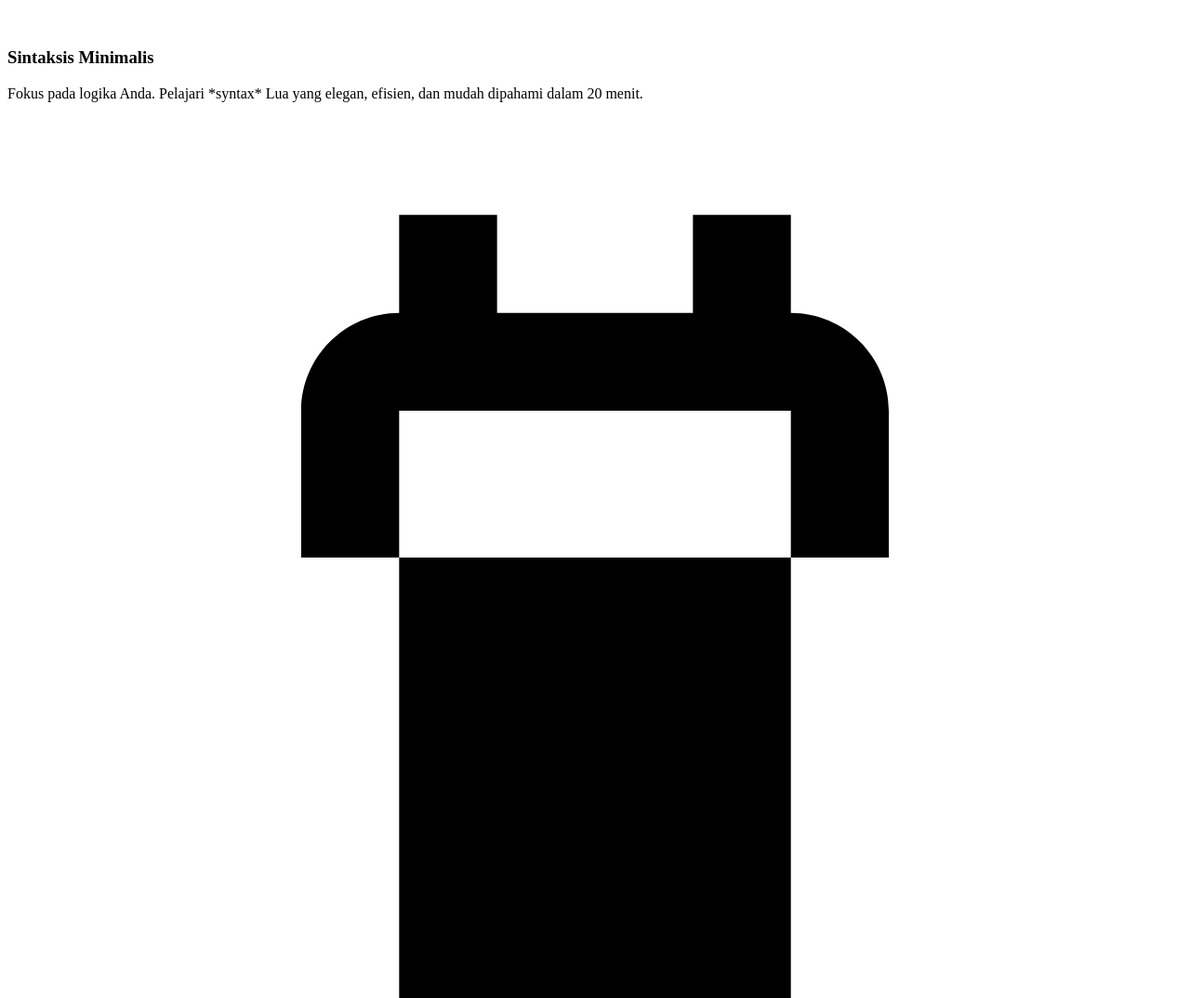
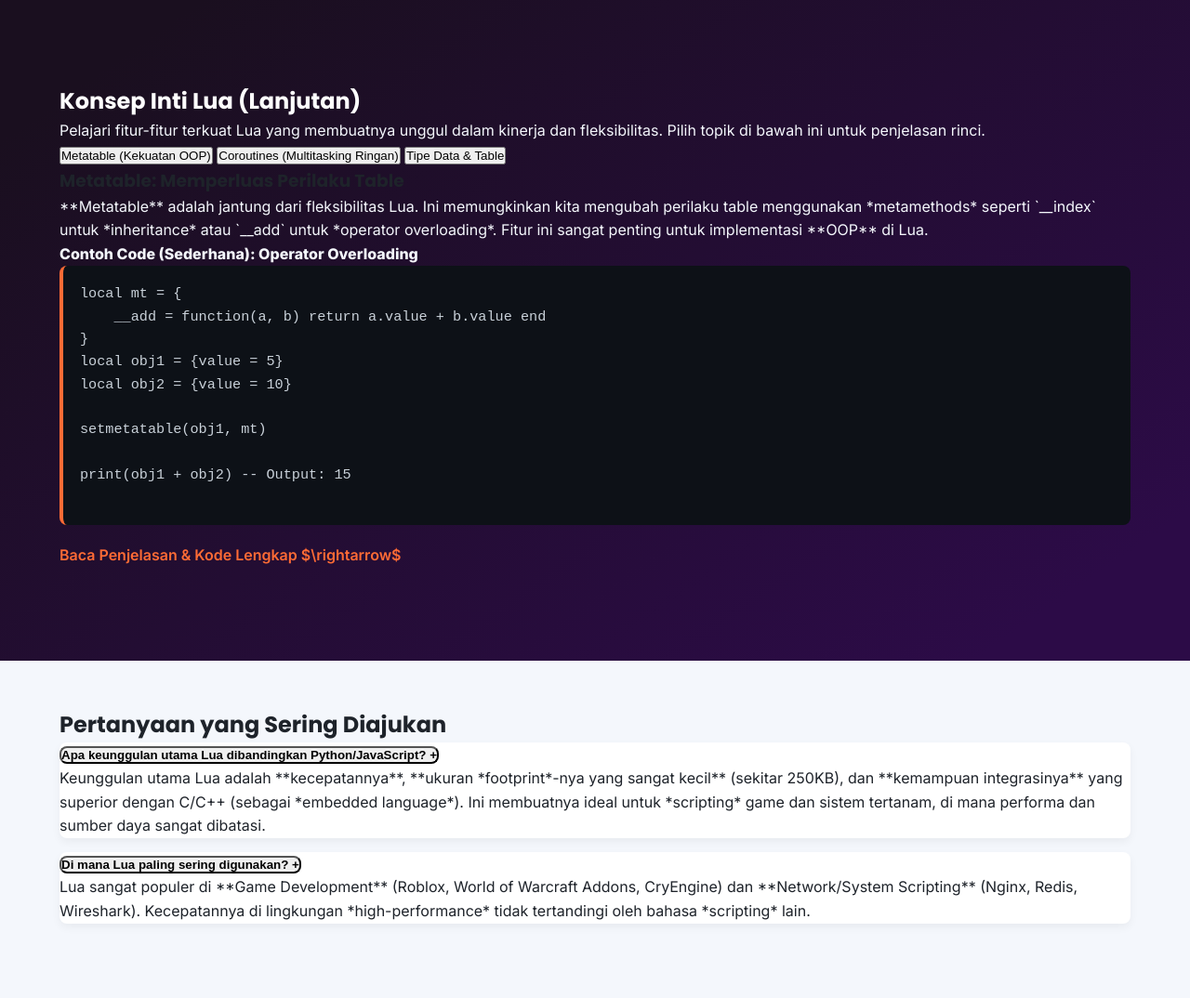
Before and after one commit to Viunze/CodingUser, a plain HTML site: page index.html in a window 1280 px wide. Shown: the part 1520-2594 px from the top of the page at 93% size. Drawn offline with Linux system fonts and the light colour scheme.

Commit message:
Update style.css

```diff
--- a/style.css
+++ b/style.css
@@ -1,118 +1,200 @@
-/* ==================== Konsep Inti Lua Section (Premium) ==================== */
+/* ==================== 5. Fitur UI Modern Secara Keseluruhan (Global) ==================== */
+:root {
+    --color-dark: #1E232A;
+    --color-light: #F4F7FC; /* Dominan */
+    --color-accent-blue: #007BFF;
+    --color-accent-orange: #FF6B35;
+    --lua-purple-light: #4c2d5f;
+    --lua-purple-dark: #1a0f1f;
+    --border-radius-card: 12px;
+}
+
+* {
+    box-sizing: border-box;
+    margin: 0;
+    padding: 0;
+}
+
+body {
+    font-family: 'Inter', sans-serif;
+    background-color: var(--color-light); /* Background utama terang */
+    color: var(--color-dark);
+    line-height: 1.6;
+    scroll-behavior: smooth;
+}
+
+h1, h2, h3 {
+    font-family: 'Poppins', sans-serif;
+    font-weight: 800; /* Dibuat lebih tebal */
+    color: var(--color-dark);
+}
+
+.container {
+    width: 90%;
+    max-width: 1200px;
+    margin: 0 auto;
+}
+
+/* Tombol CTA Premium */
+.cta-button {
+    padding: 16px 32px; /* Lebih besar */
+    background-color: var(--color-accent-orange);
+    color: var(--color-light);
+    text-decoration: none;
+    border-radius: 50px; /* Lebih rounded */
+    font-weight: 600;
+    transition: all 0.3s ease;
+    box-shadow: 0 8px 25px rgba(255, 107, 53, 0.5); /* Bayangan lebih kuat */
+    border: none;
+    cursor: pointer;
+    text-transform: uppercase;
+    letter-spacing: 0.5px;
+}
+.cta-button:hover {
+    background-color: #ff8555;
+    transform: translateY(-3px);
+    box-shadow: 0 10px 30px rgba(255, 107, 53, 0.8);
+}
+
+/* ==================== 1. Navigasi Sticky ==================== */
+.sticky-nav {
+    position: fixed;
+    top: 0;
+    width: 100%;
+    background: rgba(255, 255, 255, 0.98);
+    backdrop-filter: blur(8px); /* Efek blur yang lebih jelas */
+    box-shadow: 0 1px 15px rgba(0,0,0,0.1);
+    z-index: 1000;
+}
+
+/* ==================== 1. Halaman Utama (Hero - Revised) ==================== */
+.hero-section {
+    min-height: 80vh; /* Tidak lagi 100vh */
+    padding: 150px 0 80px 0;
+    /* Gradien dari Biru Tua ke Ungu Lembut (Modern dan Dinamis) */
+    background: linear-gradient(135deg, #0d1a3c 0%, var(--lua-purple-light) 100%);
+    color: var(--color-light);
+}
+.hero-content {
+    display: flex;
+    align-items: center;
+    gap: 50px;
+}
+.hero-text {
+    flex: 2;
+    text-align: left;
+}
+.hero-headline {
+    font-size: 4rem; /* Lebih ringkas */
+    color: var(--color-light);
+    text-shadow: 0 0 15px rgba(255, 255, 255, 0.3);
+    margin-bottom: 20px;
+    letter-spacing: -2px;
+}
+.hero-subtext {
+    font-size: 1.3rem;
+    margin-bottom: 40px;
+    color: rgba(255, 255, 255, 0.9);
+}
+.hero-image-placeholder {
+    flex: 1;
+    min-width: 300px;
+    height: 350px;
+    background-color: rgba(255, 255, 255, 0.1);
+    border-radius: 12px;
+    box-shadow: inset 0 0 10px rgba(0,0,0,0.2);
+    display: flex;
+    justify-content: center;
+    align-items: center;
+    font-size: 1.1rem;
+    color: rgba(255, 255, 255, 0.6);
+    border: 1px solid rgba(255, 255, 255, 0.1);
+}
+
+/* ==================== 1. Bagian Konten Utama (Cards - Neumorphism Ringan) ==================== */
+.main-content-section {
+    padding: 100px 0;
+    background-color: var(--color-light);
+}
+.content-card {
+    background: var(--color-light);
+    padding: 35px;
+    border-radius: var(--border-radius-card);
+    /* Gaya Neumorphism/Kedalaman */
+    box-shadow: 5px 5px 15px #d9dce1, -5px -5px 15px #ffffff;
+    border-left: 5px solid var(--color-accent-blue);
+    transition: all 0.3s ease;
+}
+.content-card:hover {
+    transform: translateY(-5px);
+    box-shadow: 8px 8px 20px #c0c3c8, -8px -8px 20px #ffffff;
+}
+.card-icon-wrapper {
+    /* Gaya ikon Neumorphism yang lebih jelas */
+    background-color: var(--color-light);
+    padding: 15px;
+    border-radius: 50%;
+    width: 65px;
+    height: 65px;
+    box-shadow: 4px 4px 8px #d9dce1, -4px -4px 8px #ffffff;
+    margin-bottom: 20px;
+}
+
+/* ==================== Konsep Inti Lua Section (Premium Dark) ==================== */
 .lua-core-section {
     padding: 100px 0;
-    /* Gradien gelap dengan bayangan tegas untuk kesan premium */
     background: linear-gradient(145deg, var(--lua-purple-dark) 10%, #2c0b47 90%);
     color: var(--color-light);
 }
-.section-intro-text {
-    text-align: center;
-    color: rgba(255, 255, 255, 0.8);
-    font-size: 1.1rem;
-    margin-bottom: 50px;
+.link-full-doc {
+    display: inline-block;
+    margin-top: 20px;
+    color: var(--color-accent-orange);
+    text-decoration: none;
+    font-weight: 600;
+    transition: color 0.2s;
 }
-.core-concept-tabs {
-    background: rgba(255, 255, 255, 0.05);
-    border-radius: 12px;
-    padding: 30px;
-    box-shadow: 0 10px 40px rgba(0, 0, 0, 0.3);
+.link-full-doc:hover {
+    color: var(--color-accent-blue);
 }
-.tab-buttons {
-    display: flex;
-    justify-content: center;
-    margin-bottom: 30px;
-    gap: 15px;
-}
-.tab-button {
-    padding: 10px 20px;
-    background: none;
-    border: 1px solid rgba(255, 255, 255, 0.2);
-    color: white;
-    font-weight: 600;
-    cursor: pointer;
-    border-radius: 50px;
-    transition: all 0.3s;
-}
-.tab-button:hover {
-    background: rgba(255, 255, 255, 0.1);
-}
-.tab-button.active {
-    background: var(--color-accent-orange);
-    border-color: var(--color-accent-orange);
-    box-shadow: 0 0 15px rgba(255, 107, 53, 0.5);
-}
-.tab-content .content-title {
-    color: var(--color-accent-blue);
-    margin-top: 0;
-    font-size: 1.8rem;
-}
-.tab-content p {
-    color: rgba(255, 255, 255, 0.85);
-    margin-bottom: 20px;
-}
-.code-title {
-    color: var(--color-light);
-    font-size: 1.1rem;
-    font-weight: 600;
-    margin-top: 30px;
-    margin-bottom: 10px;
-}
+/* Gaya kode blok yang lebih profesional (Dark Mode) */
 .code-block {
-    background-color: #000000; /* Latar belakang hitam untuk kode */
-    color: #00FF90; /* Warna hijau neon untuk syntax coding */
-    padding: 15px;
+    background-color: #0d1117; /* GitHub Dark */
+    color: #c9d1d9;
+    padding: 18px;
     border-radius: 8px;
-    font-family: monospace;
-    overflow-x: auto;
-    white-space: pre-wrap;
+    font-family: 'Fira Code', monospace; /* Gunakan font monospace modern */
     font-size: 0.95rem;
-    border: 1px solid var(--lua-purple-light);
+    border-left: 4px solid var(--color-accent-orange);
 }
 
 /* ==================== FAQ Accordion (Modern) ==================== */
-.accordion-container {
-    max-width: 900px;
-    margin: 0 auto;
-}
 .accordion-item {
-    border: 1px solid #e0e0e0;
+    border: none;
     border-radius: 8px;
     margin-bottom: 15px;
-    overflow: hidden;
     background: white;
     box-shadow: 0 4px 10px rgba(0,0,0,0.05);
 }
 .accordion-header {
-    width: 100%;
-    padding: 20px;
-    text-align: left;
-    background-color: var(--color-light);
-    color: var(--color-dark);
-    font-weight: 600;
-    font-size: 1.1rem;
-    border: none;
-    cursor: pointer;
-    display: flex;
-    justify-content: space-between;
-    align-items: center;
-    transition: background-color 0.3s;
+    font-weight: 700;
+    border-radius: 8px;
 }
-.accordion-header:hover {
-    background-color: #e9ecef;
+
+/* ==================== Responsif Sederhana ==================== */
+@media (max-width: 992px) {
+    .hero-content {
+        flex-direction: column;
+        text-align: center;
+    }
+    .hero-text {
+        text-align: center;
+    }
+    .hero-headline {
+        font-size: 3rem;
+    }
+    .hero-image-placeholder {
+        margin-top: 30px;
+        min-width: 100%;
+    }
 }
-.accordion-icon {
-    font-size: 1.5rem;
-    font-weight: normal;
-    transition: transform 0.3s ease;
-}
-.accordion-content {
-    max-height: 0;
-    padding: 0 20px;
-    overflow: hidden;
-    transition: max-height 0.4s ease-out, padding 0.4s ease-out;
-    background: white;
-}
-.accordion-content p {
-    padding: 10px 0 20px 0;
-    margin: 0;
-}
```
